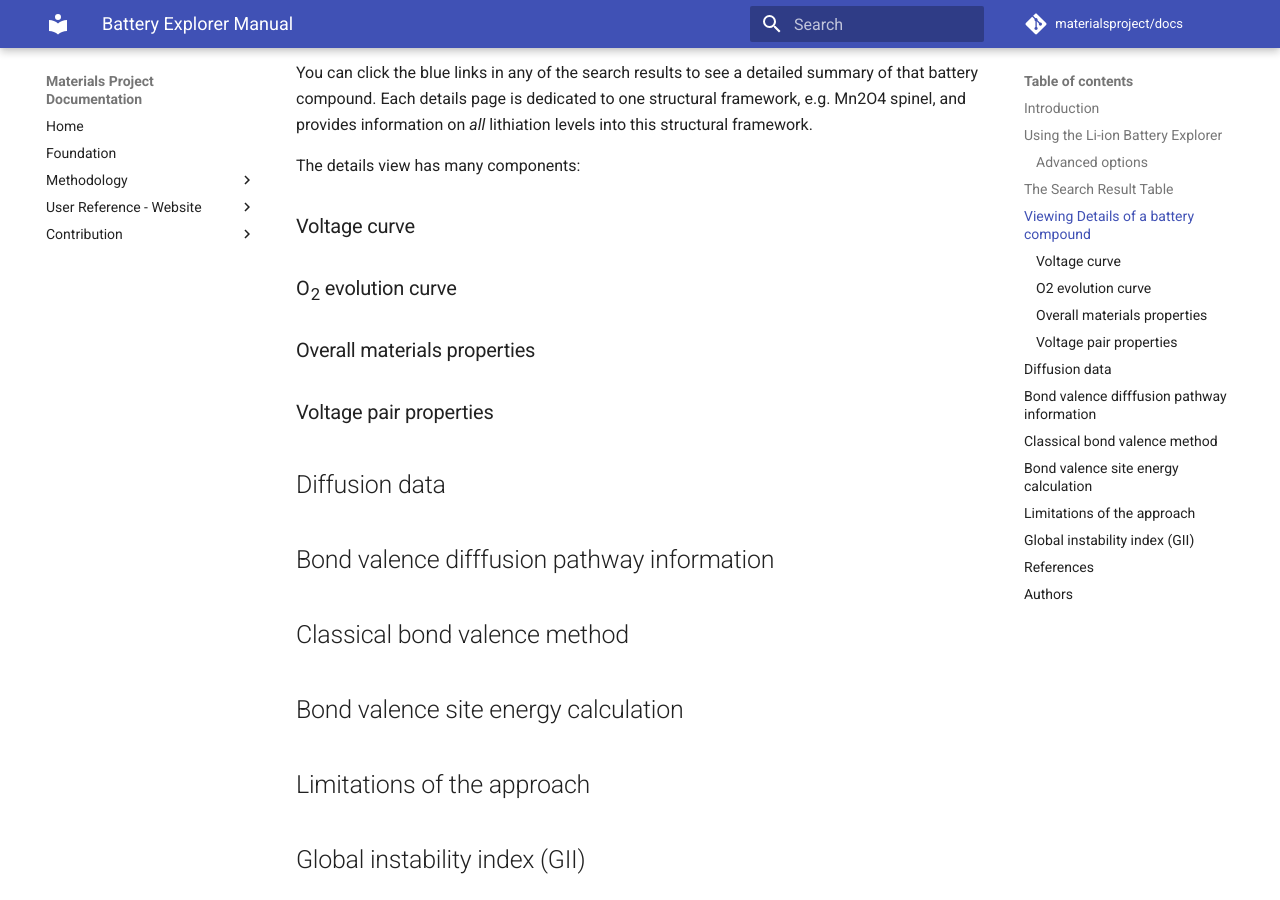
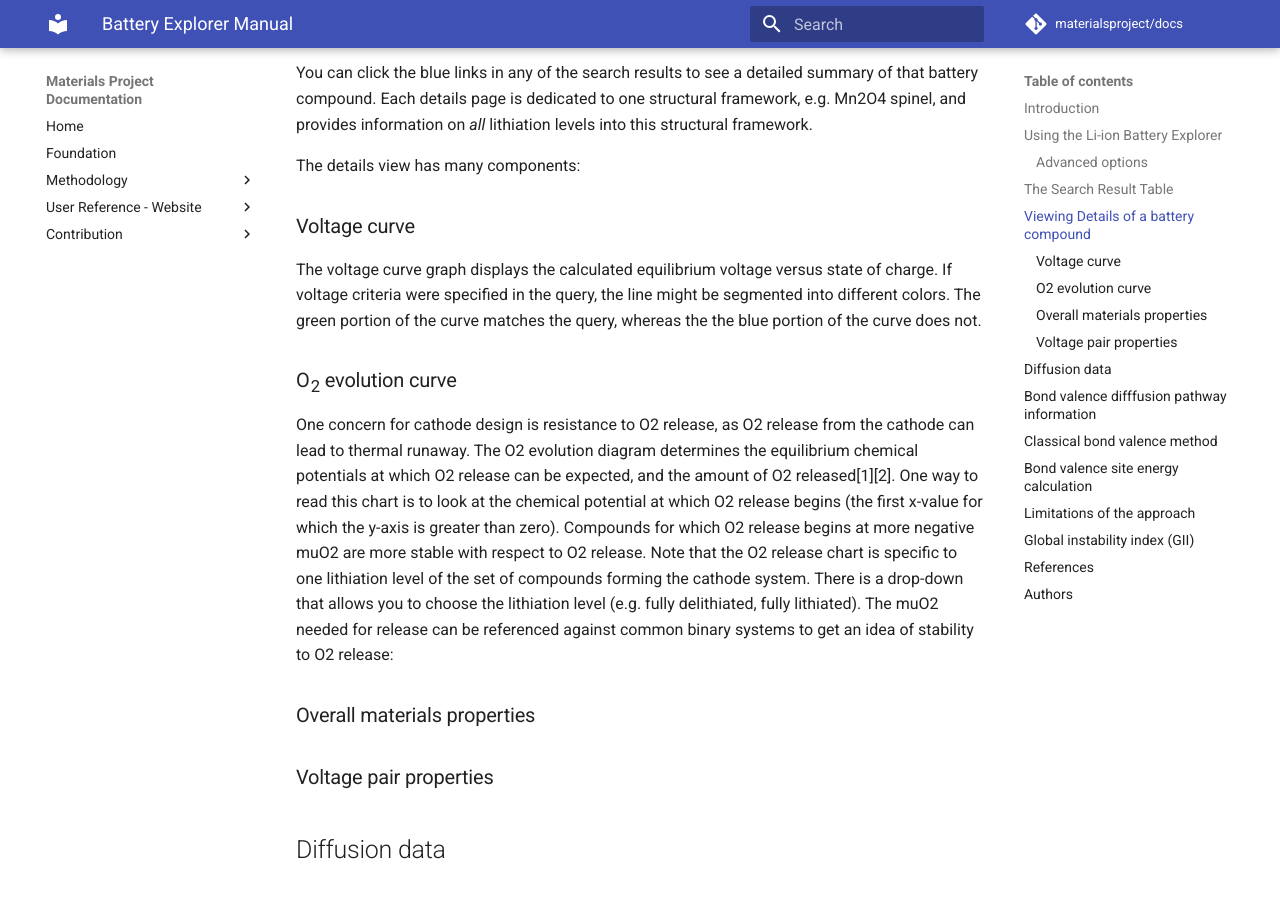
Before and after one commit to materialsproject/docs, an MkDocs documentation site: the page built from docs/user-guide/battery-explorer.md, in a window 1280 px wide and 900 px high, scrolled down 1801 px. Built offline with MkDocs 1.6.1 and Material for MkDocs 9.7.7, drawn with Linux system fonts in a browser that asks for light colours; comment, search, counter and statistics services are not loaded.

Commit message:
Update battery-explorer.md

```diff
--- a/docs/user-guide/battery-explorer.md
+++ b/docs/user-guide/battery-explorer.md
@@ -37,7 +37,13 @@ You can click the blue links in any of the search results to see a detailed summ
 The details view has many components:
 
 ### Voltage curve
+
+The voltage curve graph displays the calculated equilibrium voltage versus state of charge. If voltage criteria were specified in the query, the line might be segmented into different colors. The green portion of the curve matches the query, whereas the the blue portion of the curve does not.
+
 ### O<sub>2</sub> evolution curve
+
+One concern for cathode design is resistance to O2 release, as O2 release from the cathode can lead to thermal runaway. The O2 evolution diagram determines the equilibrium chemical potentials at which O2 release can be expected, and the amount of O2 released[1][2]. One way to read this chart is to look at the chemical potential at which O2 release begins (the first x-value for which the y-axis is greater than zero). Compounds for which O2 release begins at more negative muO2 are more stable with respect to O2 release. Note that the O2 release chart is specific to one lithiation level of the set of compounds forming the cathode system. There is a drop-down that allows you to choose the lithiation level (e.g. fully delithiated, fully lithiated). The muO2 needed for release can be referenced against common binary systems to get an idea of stability to O2 release:
+
 ### Overall materials properties
 ### Voltage pair properties
 ## Diffusion data
```
